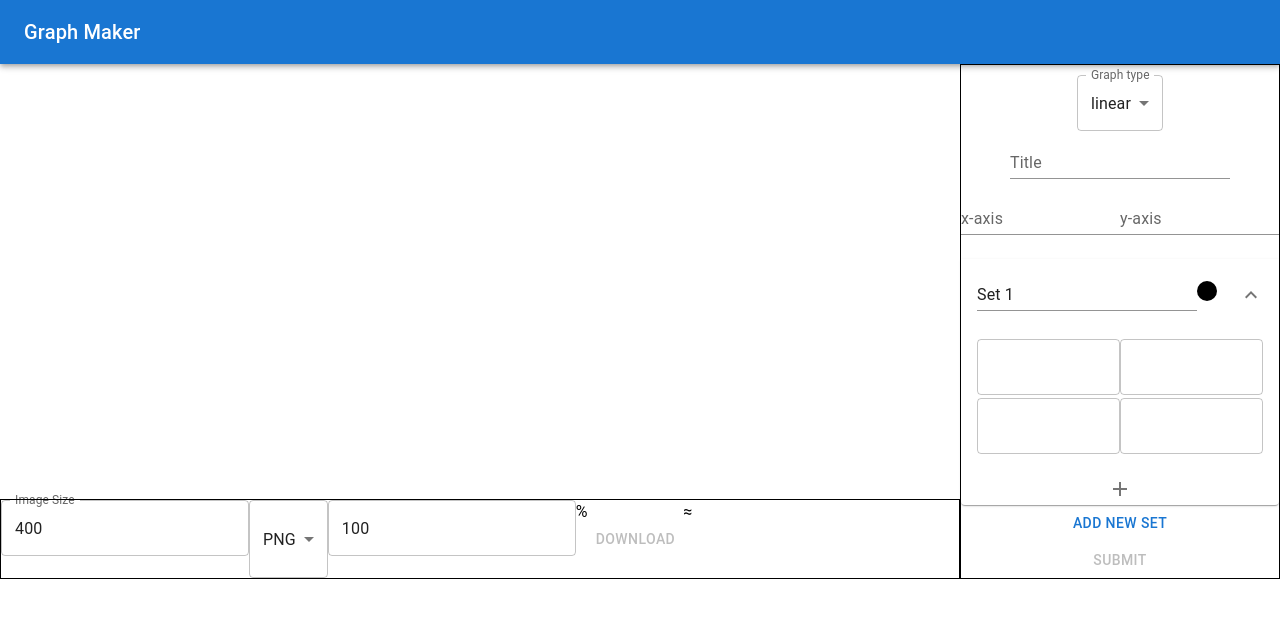
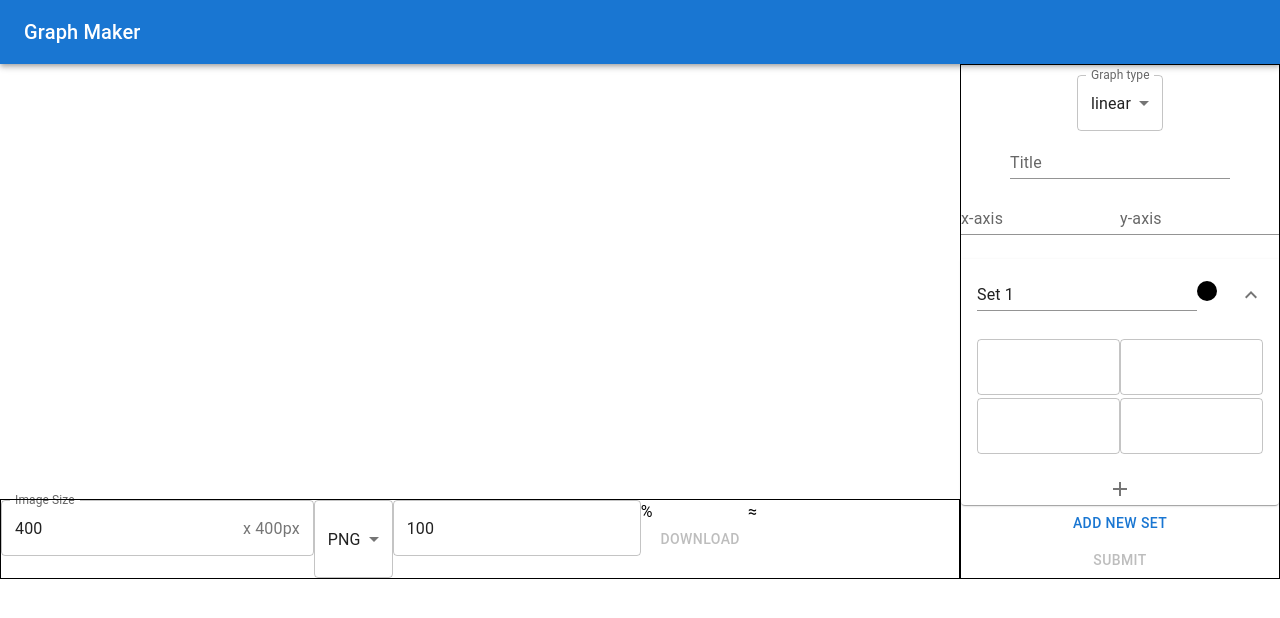
Before and after one commit to Skyrlon/graph-maker, a React (Create React App) app: page / in a window 1280 px wide. Shown: the top 618 px of the page. Built offline with nearby package versions, Linux system fonts and the light colour scheme.

Commit message:
Add adorment for image size input

```diff
--- a/src/DownloadSection.jsx
+++ b/src/DownloadSection.jsx
@@ -1,4 +1,11 @@
-import { Button, MenuItem, Select, TextField, Typography } from "@mui/material";
+import {
+  Button,
+  InputAdornment,
+  MenuItem,
+  Select,
+  TextField,
+  Typography,
+} from "@mui/material";
 import styled from "styled-components";
 import { useRef, useState } from "react";
 import { useEffect } from "react";
@@ -107,7 +114,12 @@ function DownloadSection({ svgData }) {
         label="Image Size"
         value={imgSize}
         onChange={(e) => setImgSize(e.target.value)}
-      ></TextField>
+        InputProps={{
+          endAdornment: imgSize > 0 && (
+            <InputAdornment position="end">x {imgSize}px</InputAdornment>
+          ),
+        }}
+      />
       <Select value={imgType} onChange={(e) => setImgType(e.target.value)}>
         <MenuItem value={"png"}>PNG</MenuItem>
         <MenuItem value={"jpeg"}>JPEG</MenuItem>
```
